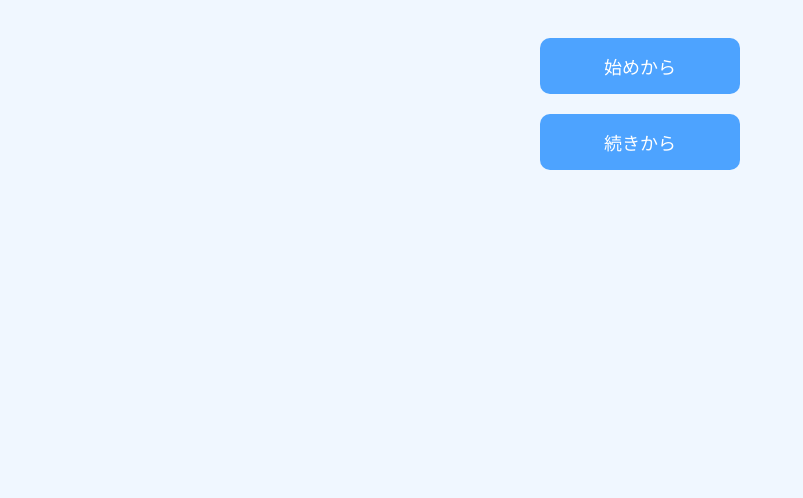
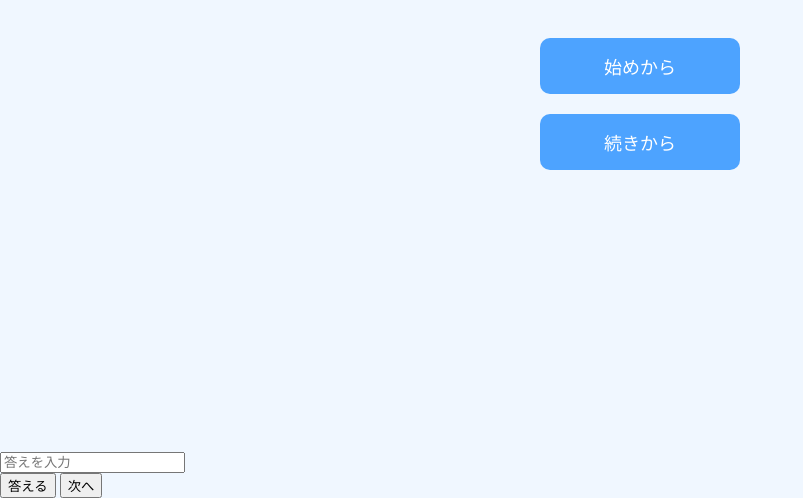
Before and after one commit to bobababooon/english-quiz-bobaba, a plain HTML site: page index.html in a window 1280 px wide. Shown: the part 350-848 px from the top of the page, without its empty margins (0-803 px from the left). Before the commit the page ends 800 px from the top, so only its background shows below. Drawn offline with Linux system fonts and the light colour scheme.

Commit message:
Update index.html

```diff
--- a/index.html
+++ b/index.html
@@ -15,9 +15,27 @@
   <button id="continueBtn">続きから</button>
 </div>
 
-  <!-- クイズ本体（今は非表示） -->
-  <div id="quizArea" style="display:none;">
-    <p>ここにクイズ本体が入ります</p>
+<!-- CSV選択（始めから用） -->
+<input type="file" id="fileInput" accept=".csv" style="display:none;">
+
+<!-- クイズ本体 -->
+<div id="quizArea">
+  <div id="question"></div>
+
+  <input
+    id="answer"
+    type="text"
+    placeholder="答えを入力"
+    autocomplete="off"
+  >
+
+  <div class="buttons">
+    <button id="submitBtn">答える</button>
+    <button id="nextBtn">次へ</button>
+  </div>
+
+  <div id="feedback"></div>
+  <div id="score"></div>
 </div>
 
 <script src="script.js"></script>
```
Lines whose indentation alone changed are shown as unchanged.
